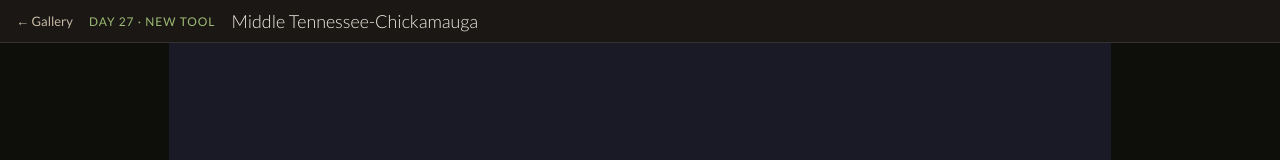
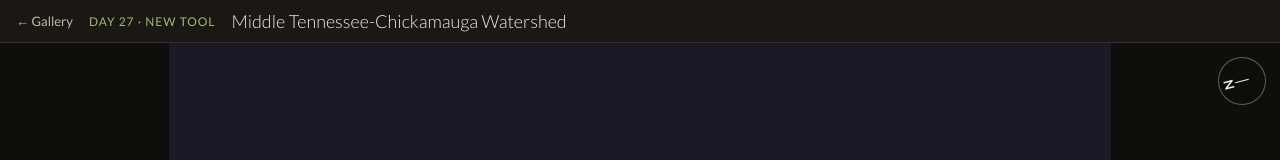
Before and after one commit to colinstiles/cts-30-day-map-challenge, a plain HTML site: page 2026/day-27/day-27.html in a window 1280 px wide. Shown: the top 160 px of the page. Drawn offline with Linux system fonts and the light colour scheme.

Commit message:
build day 27 map

```diff
--- a/2026/day-27/day-27.html
+++ b/2026/day-27/day-27.html
@@ -52,6 +52,43 @@
       font-size: 13px;
       text-shadow: 0 1px 2px #0e0e0a;
     }
+    .d27-north {
+      position: absolute;
+      top: 14px;
+      right: 14px;
+      width: 46px;
+      height: 46px;
+      border: 1px solid rgba(242, 239, 228, 0.35);
+      border-radius: 50%;
+      background: rgba(14, 14, 10, 0.72);
+      pointer-events: none;
+    }
+    .d27-north-rose {
+      position: absolute;
+      inset: 0;
+      transform-origin: 50% 50%;
+    }
+    .d27-north-rose span {
+      position: absolute;
+      top: 3px;
+      left: 0;
+      right: 0;
+      text-align: center;
+      font-size: 13px;
+      font-weight: 700;
+      letter-spacing: 0.04em;
+      line-height: 1;
+    }
+    .d27-north-rose::before {
+      content: "";
+      position: absolute;
+      left: 50%;
+      top: 16px;
+      width: 1px;
+      height: 14px;
+      background: #f2efe4;
+      transform: translateX(-50%);
+    }
     button {
       font: inherit;
       color: #f2efe4;
@@ -69,10 +106,14 @@
   <header class="d27-bar">
     <a href="../../index.html">← Gallery</a>
     <span class="d27-kicker">Day 27 · New tool</span>
-    <span class="d27-title">Middle Tennessee-Chickamauga</span>
+    <span class="d27-title">Middle Tennessee-Chickamauga Watershed</span>
   </header>
   <div class="d27-stage" id="d27-stage">
     <img id="d27-frame" alt="Rotating 3D model of the Middle Tennessee-Chickamauga watershed" src="day-27.png">
+    <div class="d27-north" title="North">
+      <!-- Azimuth 0 looks east, so north is to the right until the orbit turns. -->
+      <div class="d27-north-rose" id="d27-rose" style="transform: rotate(298deg)"><span>N</span></div>
+    </div>
     <div class="d27-readout" id="d27-readout">Loading the orbit…</div>
   </div>
   <footer class="d27-dock">
@@ -90,10 +131,13 @@
       const stage = document.getElementById("d27-stage");
       const frame = document.getElementById("d27-frame");
       const readout = document.getElementById("d27-readout");
+      const rose = document.getElementById("d27-rose");
       const play = document.getElementById("d27-play");
       const reduced = window.matchMedia("(prefers-reduced-motion: reduce)").matches;
       let images = [];
       let index = 0;
+      let azimuth0 = 208;
+      let azimuthStep = 0;
       let playing = !reduced;
       let visible = true;
       let timer = 0;
@@ -106,6 +150,7 @@
         if (!images.length) return;
         index = (next + images.length) % images.length;
         frame.src = images[index].src;
+        rose.style.transform = "rotate(" + (90 + azimuth0 + index * azimuthStep) + "deg)";
         readout.textContent = "Drag to turn the basin. Frame " + (index + 1) + " of " + images.length;
       }
 
@@ -156,6 +201,8 @@
       fetch("orbit.json")
         .then(function (response) { return response.json(); })
         .then(function (orbit) {
+          azimuth0 = Number(orbit.azimuth0) || 0;
+          azimuthStep = Number(orbit.azimuthStep) || 0;
           images = Array.from({ length: orbit.frames }, function (_, i) {
             const image = new Image();
             image.src = "frames/frame-" + pad(i) + ".jpg";
--- a/assets/2026/js/days-data.js
+++ b/assets/2026/js/days-data.js
@@ -33,8 +33,8 @@ const CHALLENGE_YEARS = {
       { day: 23, date: "Nov 23", theme: "Senses: Taste", concept: "Tennessee Distilled Spirits Exports", tool: "Python", image: "2026/day-23/day-23.png" },
       { day: 24, date: "Nov 24", theme: "Network", concept: "Crypto Flow Networks to and from the US", tool: "kepler.gl", embed: "2026/day-24/day-24.html", image: "2026/day-24/day-24.png" },
       { day: 25, date: "Nov 25", theme: "Is this a map?", concept: "Hamilton County Elevation in Notion", tool: "Notion", embed: "2026/day-25/day-25.html", page: "https://app.notion.com/p/422592b9f5818120a7b6da1f82613e5d", pageLabel: "Notion table" },
-      { day: 26, date: "Nov 26", theme: "Water", concept: "North Chickamauga Creek Watershed", tool: "ArcGIS Pro", image: "2026/day-26/day-26.png" },
-      { day: 27, date: "Nov 27", theme: "New Tool", concept: "Middle Tennessee-Chickamauga Watershed", tool: "forge3d", embed: "2026/day-27/day-27.html", image: "2026/day-27/day-27.png" },
+      { day: 26, date: "Nov 26", theme: "Water", concept: "Middle Tennessee-Chickamauga Watershed", tool: "ArcGIS Pro", image: "2026/day-26/day-26.png" },
+      { day: 27, date: "Nov 27", theme: "New Tool", concept: "Middle Tennessee-Chickamauga Watershed Re-made", tool: "forge3d", embed: "2026/day-27/day-27.html", image: "2026/day-27/day-27.png" },
       { day: 28, date: "Nov 28", theme: "Senses: Feeling", concept: "TBD", tool: "Tool TBD" },
       { day: 29, date: "Nov 29", theme: "Raster", concept: "TBD", tool: "Tool TBD" },
       { day: 30, date: "Nov 30", theme: "Pen & Paper", concept: "TBD", tool: "Tool TBD" }
```
Also changed, not shown: 1 other file.
